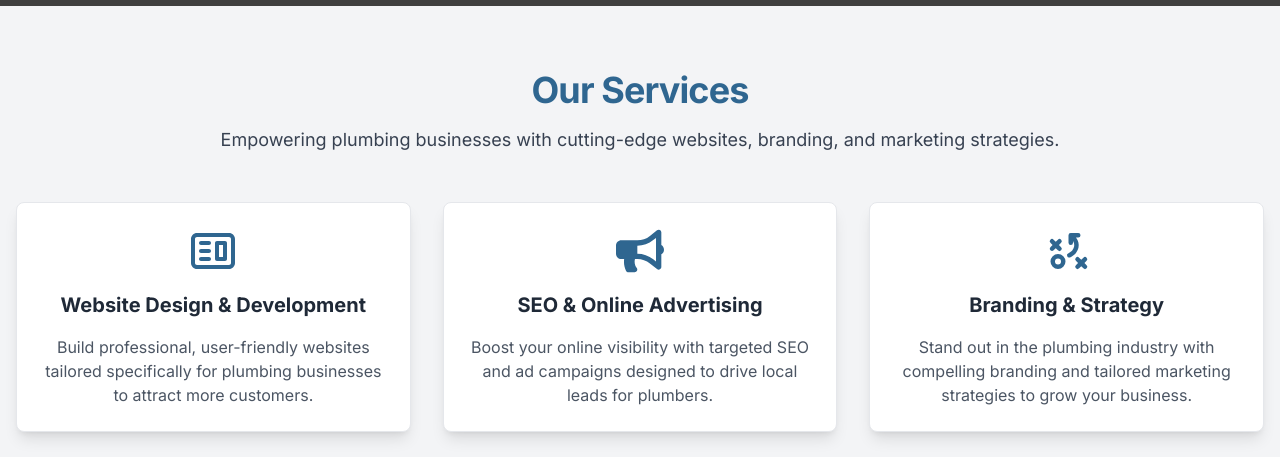
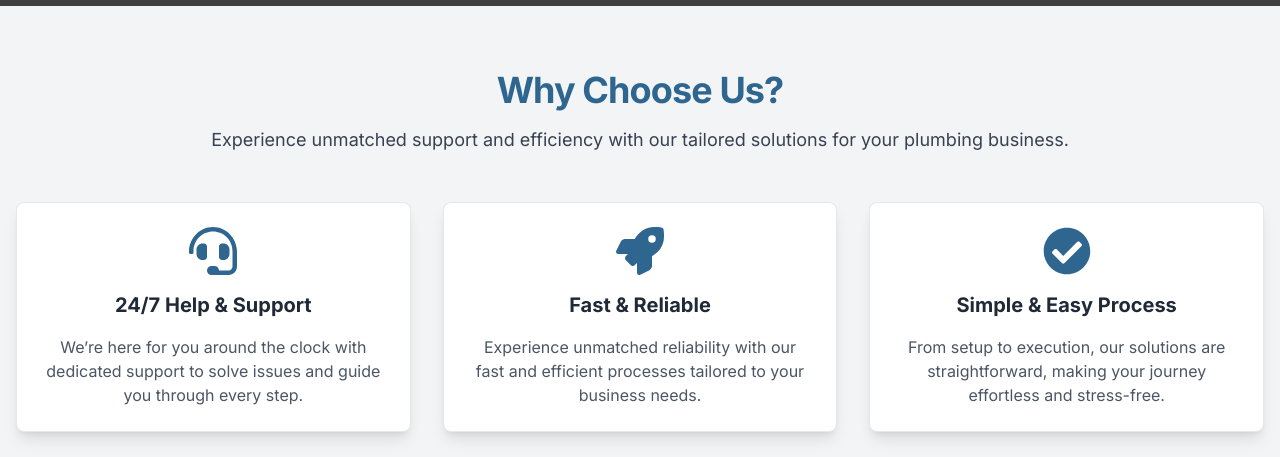
Before and after one commit to lkingl123/ChiroMatrix, a Next.js app: page / in a window 1280 px wide. Shown: the part 906-1363 px from the top of the page. Built offline with nearby package versions, Linux system fonts and the light colour scheme; grey boxes are pictures that could not be loaded.

Commit message:
changed service to value proposition

```diff
--- a/src/app/components/HeroSection.tsx
+++ b/src/app/components/HeroSection.tsx
@@ -79,7 +79,7 @@ export default function HeroSection() {
                         />
                         <button
                             type="submit"
-                            className="w-full bg-lapis text-platinum font-semibold py-3 rounded-md hover:bg-cerulean transition duration-300 text-center"
+                            className="w-full bg-lapis text-white font-semibold py-3 rounded-md hover:bg-cerulean transition duration-300 text-center"
                         >
                             Request a Demo
                         </button>
--- a/src/app/components/Services.tsx
+++ b/src/app/components/Services.tsx
@@ -1,50 +1,48 @@
-import { FaTools, FaBullhorn, FaWater } from "react-icons/fa"; // Example icons
-import { CgWebsite } from "react-icons/cg";
-import { PiStrategyBold } from "react-icons/pi";
+import { FaHeadset, FaRocket, FaCheckCircle } from "react-icons/fa"; // Example icons
 
-export default function Services() {
+export default function ValuePropositions() {
     return (
         <section className="py-16 bg-gray-100">
             <div className="max-w-7xl mx-auto text-center px-4">
                 {/* Heading */}
                 <h2 className="text-4xl font-heading font-extrabold text-lapis tracking-tight">
-                    Our Services
+                    Why Choose Us?
                 </h2>
                 <p className="mt-4 text-gray-700 text-lg">
-                    Empowering plumbing businesses with cutting-edge websites, branding, and marketing strategies.
+                    Experience unmatched support and efficiency with our tailored solutions for your plumbing business.
                 </p>
 
-                {/* Services Grid */}
+                {/* Value Proposition Grid */}
                 <div className="grid grid-cols-1 md:grid-cols-3 gap-8 mt-12">
                     {[
                         {
-                            title: "Website Design & Development",
+                            title: "24/7 Help & Support",
                             description:
-                                "Build professional, user-friendly websites tailored specifically for plumbing businesses to attract more customers.",
-                            icon: <CgWebsite className="h-12 w-12 text-lapis" />,
+                                "We’re here for you around the clock with dedicated support to solve issues and guide you through every step.",
+                            icon: <FaHeadset className="h-12 w-12 text-lapis" />,
                         },
                         {
-                            title: "SEO & Online Advertising",
+                            title: "Fast & Reliable",
                             description:
-                                "Boost your online visibility with targeted SEO and ad campaigns designed to drive local leads for plumbers.",
-                            icon: <FaBullhorn className="h-12 w-12 text-lapis" />,
+                                "Experience unmatched reliability with our fast and efficient processes tailored to your business needs.",
+                            icon: <FaRocket className="h-12 w-12 text-lapis" />,
                         },
                         {
-                            title: "Branding & Strategy",
+                            title: "Simple & Easy Process",
                             description:
-                                "Stand out in the plumbing industry with compelling branding and tailored marketing strategies to grow your business.",
-                            icon: <PiStrategyBold className="h-12 w-12 text-lapis" />,
+                                "From setup to execution, our solutions are straightforward, making your journey effortless and stress-free.",
+                            icon: <FaCheckCircle className="h-12 w-12 text-lapis" />,
                         },
-                    ].map((service, index) => (
+                    ].map((value, index) => (
                         <div
                             key={index}
                             className="group relative bg-white border border-gray-200 rounded-lg shadow-lg p-6 hover:shadow-xl hover:scale-105 transform transition duration-300"
                         >
-                            <div className="mb-4 flex justify-center">{service.icon}</div>
+                            <div className="mb-4 flex justify-center">{value.icon}</div>
                             <h3 className="font-bold text-xl text-gray-800">
-                                {service.title}
+                                {value.title}
                             </h3>
-                            <p className="mt-4 text-gray-600">{service.description}</p>
+                            <p className="mt-4 text-gray-600">{value.description}</p>
                         </div>
                     ))}
                 </div>
```
